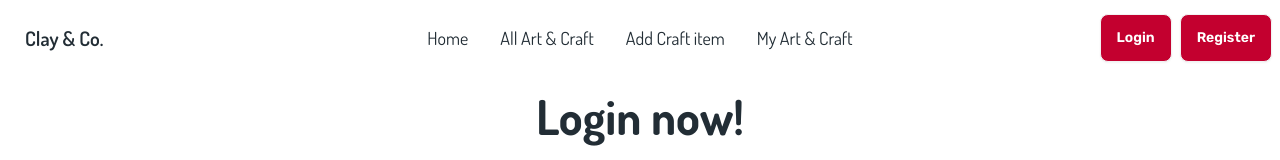
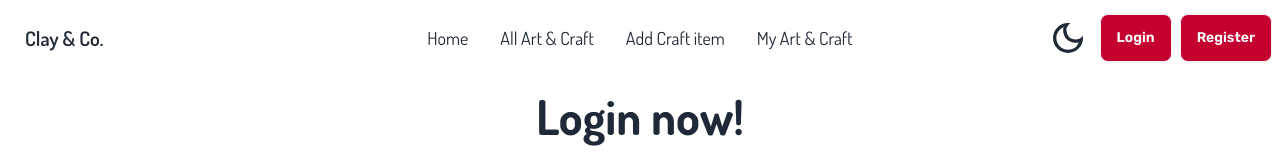
Before and after one commit to Shahriar-Hossain-Alvi/clay-and-co-client, a React (Vite) app: page /login in a window 1280 px wide. Shown: the top 160 px of the page. Built offline with nearby package versions, Linux system fonts and the light colour scheme; no server answers.

Commit message:
added functional dark and light mode button

```diff
--- a/index.html
+++ b/index.html
@@ -1,5 +1,5 @@
 <!doctype html>
-<html lang="en" data-theme="light">
+<html lang="en">
   <head>
     <meta charset="UTF-8" />
     <link rel="icon" type="image/svg+xml" href="src/assets/images/C&C.png" />
--- a/package.json
+++ b/package.json
@@ -10,11 +10,13 @@
     "preview": "vite preview"
   },
   "dependencies": {
+    "@emotion/react": "^11.11.4",
     "firebase": "^10.11.1",
     "localforage": "^1.10.0",
     "match-sorter": "^6.3.4",
     "prop-types": "^15.8.1",
     "react": "^18.2.0",
+    "react-awesome-reveal": "^4.2.8",
     "react-dom": "^18.2.0",
     "react-icons": "^5.1.0",
     "react-router-dom": "^6.23.0",
--- a/src/components/Pages/ArtsAndCrafts/CraftItemCard.jsx
+++ b/src/components/Pages/ArtsAndCrafts/CraftItemCard.jsx
@@ -1,9 +1,11 @@
 import PropTypes from 'prop-types';
 import { FaStar } from "react-icons/fa6";
+import { Zoom } from "react-awesome-reveal";
 
 const CraftItemCard = ({ singleCraftItem }) => {
     const { itemName, photoURL, price, rating } = singleCraftItem;
     return (
+        <Zoom>
             <div className='grid grid-cols-3 border border-primaryColor p-5 rounded-2xl gap-4'>
                 {/* Item image */}
                 <div className='rounded-2xl shadow-2xl'>
@@ -20,6 +22,8 @@ const CraftItemCard = ({ singleCraftItem }) => {
                     <button className="btn btn-block bg-primaryColor text-white font-rubic font-bold text-lg">View Details</button>
                 </div>
             </div>
+        </Zoom>
+
     );
 };
 
--- a/src/components/Pages/Home.jsx
+++ b/src/components/Pages/Home.jsx
@@ -5,6 +5,7 @@ import { useContext } from "react";
 import CraftItemCard from "./ArtsAndCrafts/CraftItemCard";
 import { Typewriter } from 'react-simple-typewriter'
 import { AuthContext } from "../Providers/AuthProvider";
+
 
 
 const Home = () => {
@@ -27,7 +28,7 @@ const Home = () => {
 
                 <div className="my-20 App">
 
-                    <h3 className="font-bold text-2xl text-center font-rubic text-secondaryColor mb-8 block">
+                    <h3 className="font-bold text-2xl text-center font-rubic mb-8 block">
                         <Typewriter
                             delaySpeed={2000}
                             deleteSpeed={100}
--- a/src/components/Pages/Shared/Navbar.jsx
+++ b/src/components/Pages/Shared/Navbar.jsx
@@ -1,12 +1,32 @@
 import { Link, NavLink } from "react-router-dom";
 import 'react-tooltip/dist/react-tooltip.css'
 import { Tooltip } from 'react-tooltip';
-import { useContext } from "react";
+import { useContext, useEffect, useState } from "react";
 import { AuthContext } from "../../Providers/AuthProvider";
+import { LuSun } from "react-icons/lu";
+import { MdOutlineDarkMode } from "react-icons/md";
 
 const Navbar = () => {
 
-    const { user, logOut } = useContext(AuthContext)
+    const { user, logOut } = useContext(AuthContext);
+
+    const [theme, setTheme] = useState(localStorage.getItem('theme') ? localStorage.getItem('theme') : "light");
+
+    useEffect(()=>{
+        localStorage.setItem("theme", theme);
+        const localTheme = localStorage.getItem("theme");
+        document.querySelector("html").setAttribute('data-theme', localTheme)
+    }, [theme]);
+
+    const handleToogleTheme = e=>{
+        if(e.target.checked){
+            setTheme('dark');
+        }
+        else{
+            setTheme('light');
+        }
+    }
+
 
     const handleLogOut = () => {
         logOut();
@@ -17,7 +37,6 @@ const Navbar = () => {
         <li><NavLink to="/allArtsCrafts">All Art & Craft</NavLink></li>
         <li><NavLink to="/addCraft">Add Craft item</NavLink></li>
         <li><NavLink to="/myArtsCrafts"> My Art & Craft</NavLink></li>
-
     </>
 
     return (
@@ -28,7 +47,7 @@ const Navbar = () => {
                         <div tabIndex={0} role="button" className="btn btn-ghost lg:hidden">
                             <svg xmlns="http://www.w3.org/2000/svg" className="h-5 w-5" fill="none" viewBox="0 0 24 24" stroke="currentColor"><path strokeLinecap="round" strokeLinejoin="round" strokeWidth="2" d="M4 6h16M4 12h8m-8 6h16" /></svg>
                         </div>
-                        <ul tabIndex={0} className="menu menu-sm dropdown-content mt-3 z-[1] p-2 rounded-box w-52 bg-secondaryColor text-white">
+                        <ul tabIndex={0} className="menu menu-sm dropdown-content mt-3 z-[1] p-2 rounded-box w-52 text-white">
                             {navLinks}
                         </ul>
                     </div>
@@ -40,6 +59,20 @@ const Navbar = () => {
                     </ul>
                 </div>
                 <div className="navbar-end">
+                    <label className="swap swap-rotate mr-3">
+
+                        {/* this hidden checkbox controls the state */}
+                        <input
+                        onChange={handleToogleTheme}
+                        checked={theme ==='light'? false : true}
+                        type="checkbox" />
+
+                        {/* sun icon */}
+                        <LuSun className="swap-on fill-current w-10 h-10" />
+
+                        {/* moon icon */}
+                        <MdOutlineDarkMode className="swap-off fill-current w-10 h-10" />
+                    </label>
                     {
                         user ?
                             <div >
@@ -56,12 +89,12 @@ const Navbar = () => {
                             :
                             <div className="flex gap-2">
                                 <Link to="/login">
-                                    <button className="btn bg-primaryColor text-white font-semibold font-rubic hover:bg-white hover:text-secondaryColor hover:border-primaryColor">
+                                    <button className="btn bg-primaryColor text-white font-semibold font-rubic hover:bg-white hover:text-black hover:border-primaryColor">
                                         Login
                                     </button>
                                 </Link>
                                 <Link to="/register">
-                                    <button className="btn bg-primaryColor text-white font-semibold font-rubic hover:bg-white hover:text-secondaryColor hover:border-primaryColor">
+                                    <button className="btn bg-primaryColor text-white font-semibold font-rubic hover:bg-white hover:text-black hover:border-primaryColor">
                                         Register
                                     </button>
                                 </Link>
--- a/tailwind.config.js
+++ b/tailwind.config.js
@@ -12,10 +12,12 @@ export default {
       },
       colors: {
         primaryColor: '#c3002f',
-        secondaryColor: '#222d35'
       },
     },
   },
   plugins: [require("daisyui")],
+  daisyui: {
+    themes: ["light", "dark"],
+  },
 
 }
```
Also changed, not shown: 1 other file (tests, documents, lock files or other folders). Lines whose indentation alone changed are shown as unchanged.
